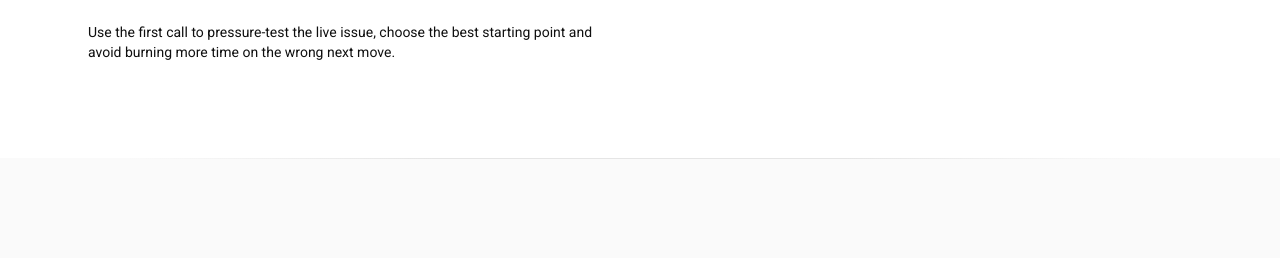
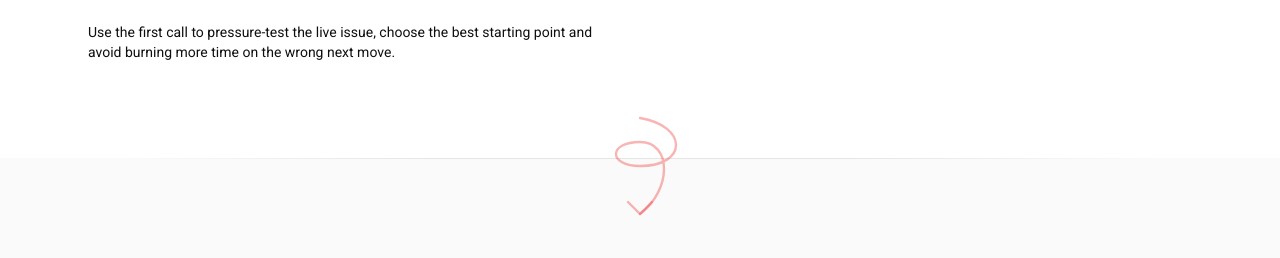
Before and after one commit to razvanv1/whisper-ui-themes, a React (Vite) app: page / in a window 1280 px wide. Shown: the part 1246-1504 px from the top of the page. Built offline with nearby package versions, Linux system fonts and the light colour scheme; the HTML template or start-up script is replaced by a standard one.

Commit message:
Preceding changes

```diff
--- a/src/pages/Home.tsx
+++ b/src/pages/Home.tsx
@@ -155,10 +155,11 @@ const Home = () => {
             </ScrollReveal>
           </div>
         </div>
+        <ConnectingArrow variant={1} className="left-1/2" />
       </section>
 
       {/* Too much motion — visual treatment */}
-      <section className="py-16 md:py-24 bg-card section-divider">
+      <section className="py-16 md:py-24 bg-card section-divider relative">
         <div className="max-w-6xl mx-auto px-6">
           <div className="grid gap-12 items-center md:grid-cols-2">
             <ScrollReveal direction="left">
```
